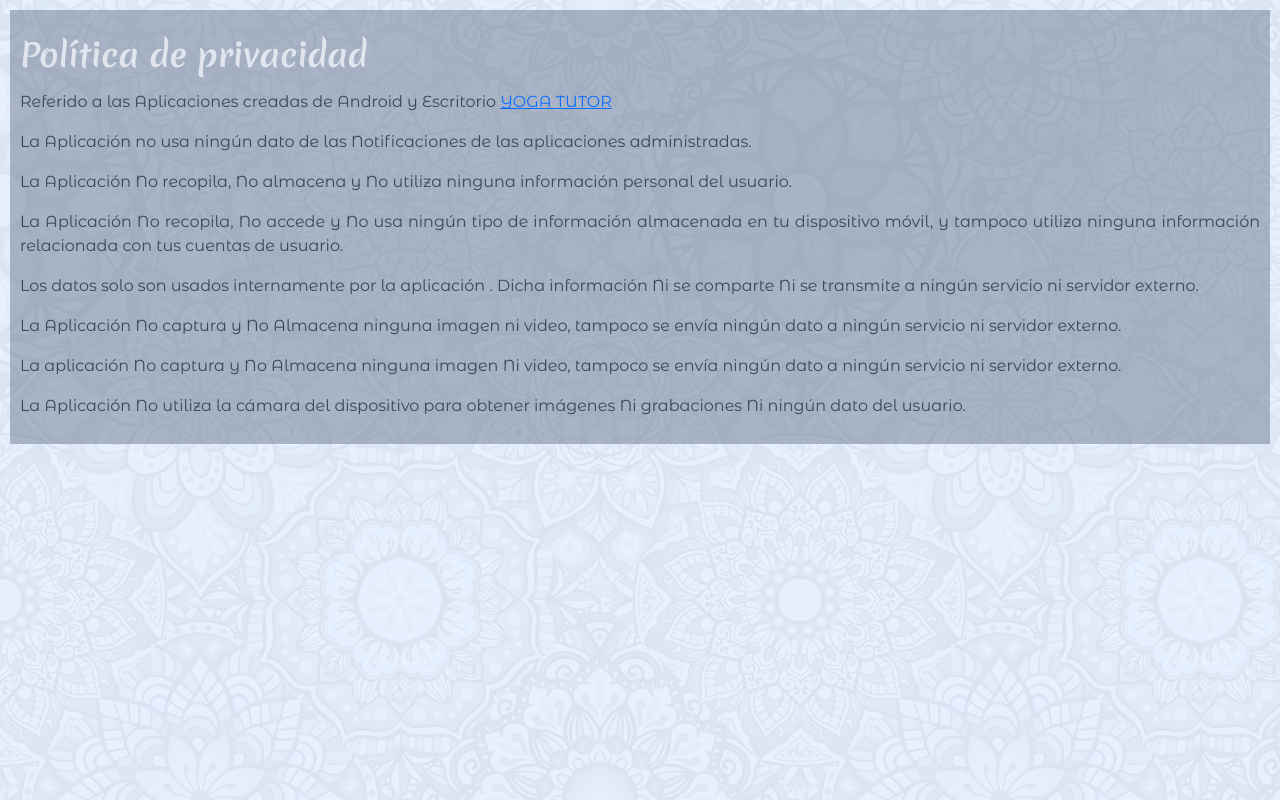
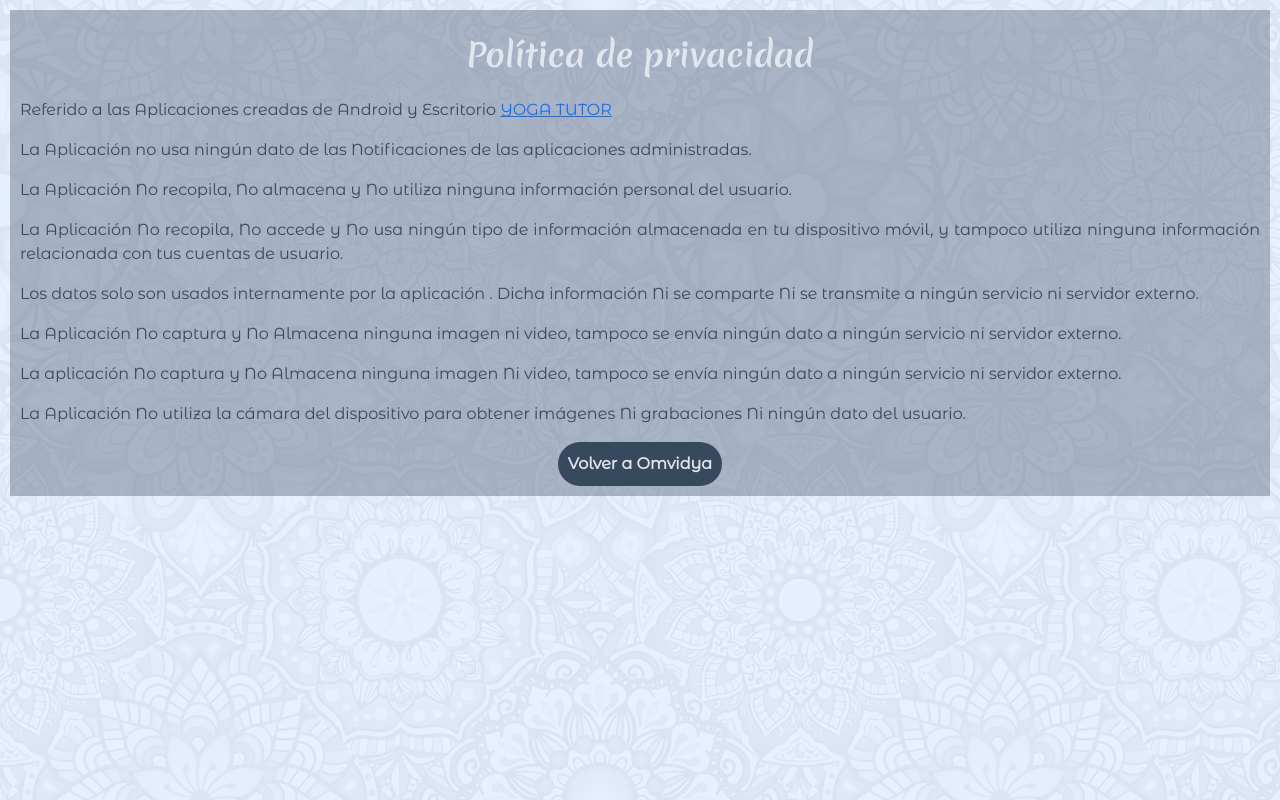
Before and after one commit to angelesmacrino/Omvidya-Yoga-del-Fuerte, a plain HTML site: page yogatutor.html in a window 1280 px wide. Drawn offline with nearby package versions, Linux system fonts and the light colour scheme.

Commit message:
Update yogatutor.html

```diff
--- a/yogatutor.html
+++ b/yogatutor.html
@@ -18,10 +18,10 @@
     <script src="https://maxcdn.bootstrapcdn.com/bootstrap/4.5.2/js/bootstrap.min.js"></script>
 </head>
 <body>
-    <div>
-        <article class="yogatutor_description">
+    <div >
+        <article class="yogatutor_description d-flex flex-column align-items-start">
             <p>
-               <h2>
+               <h2 class="align-self-center">
                 <b>Política de privacidad</b>
                </h2>
             </p>
@@ -50,6 +50,7 @@
             <p>
                 La Aplicación No utiliza la cámara del dispositivo para obtener imágenes Ni grabaciones Ni ningún dato del usuario.
             </p>
+            <button class="button align-self-center"> <a class="text-decoration-none" href="./index.html">Volver a Omvidya</a></button>
         </article>
     </div>
 </body>
```
